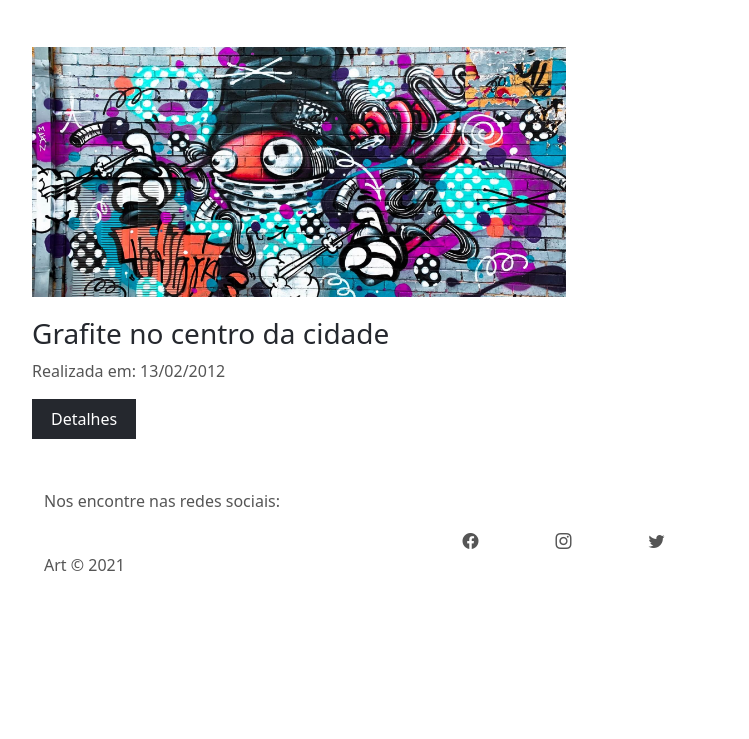
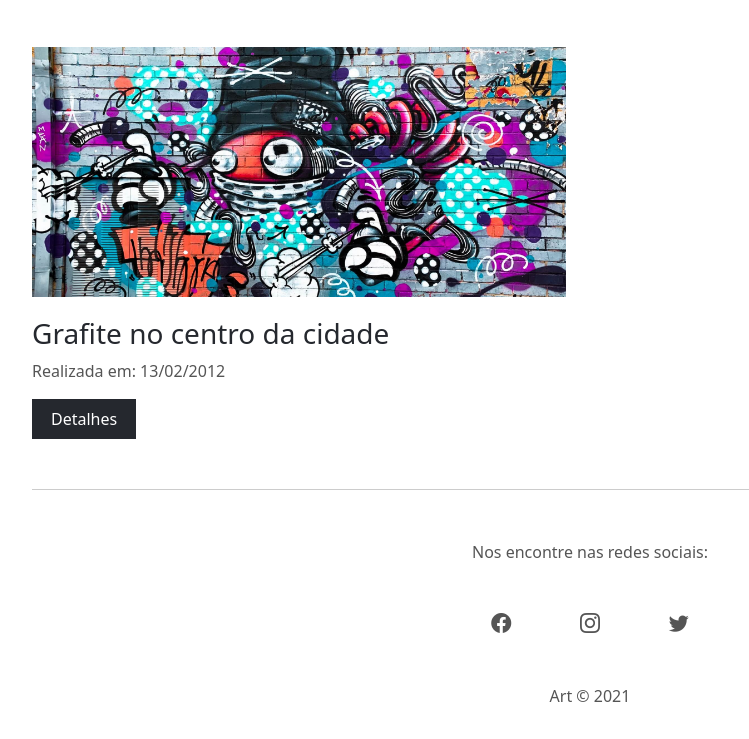
Before and after one commit to MarceloBiotto/art, a plain HTML site: page index.html in a window 1280 px wide. Shown: the part 1533-2272 px from the top of the page, without its empty margins (50-799 px from the left). Before the commit the page ends 2126 px from the top, so only its background shows below. Drawn offline with nearby package versions, Linux system fonts and the light colour scheme.

Commit message:
finalizando o projeto

```diff
--- a/style.css
+++ b/style.css
@@ -122,3 +122,32 @@ background-color: #333;
 height: 250px;
 margin-bottom: 20px;
 }
+
+/* footer */
+
+footer {
+    border-top: 1px solid #CCC;
+    height: 250px;
+    padding: 30px;
+}
+footer i{
+    font-size: 20px;
+}
+
+#social-icons-container{
+    padding: 25px;
+}
+
+#social-icons-container div{
+    text-align: center;
+}
+
+
+footer p{
+    text-align: center;
+    margin: 20px;
+}
+
+a:hover i{
+color:#C1B696;
+}
```
